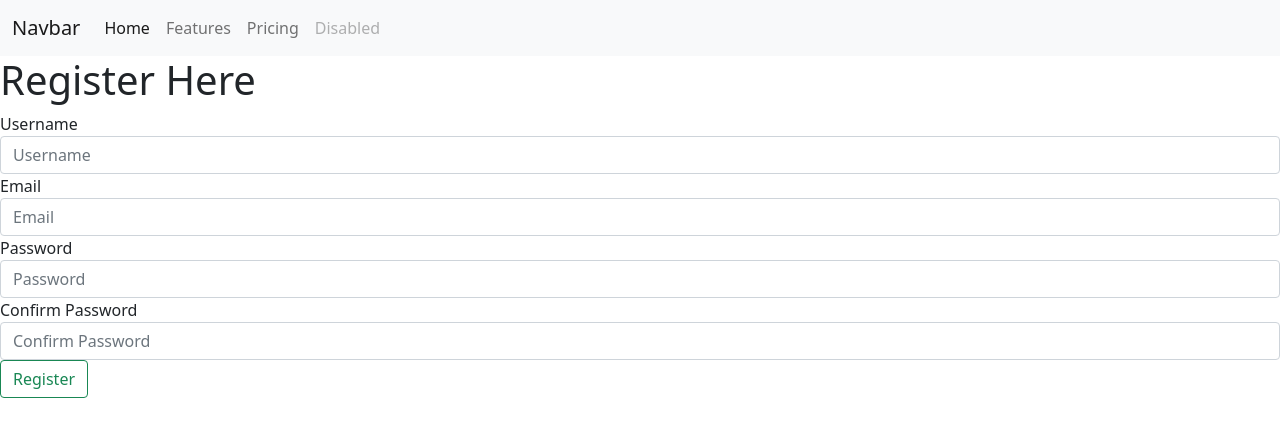
After one commit to Allisona1012/Flask_Rebuild, a Flask app: page /register in a window 1280 px wide. The commit adds this page. Shown: the top 437 px of the page. Run offline with Flask 2, Linux system fonts and the light colour scheme; some libraries are stand-ins or nearby versions.

Commit message:
created a working form using post requests

```diff
--- a/app/__init__.py
+++ b/app/__init__.py
@@ -1,5 +1,6 @@
 from flask import Flask
 
 app = Flask(__name__)
+app.config['SECRET_KEY'] = 'this is my secret key'
 
 from . import routes
--- a/app/routes.py
+++ b/app/routes.py
@@ -1,5 +1,6 @@
 from app import app
 from flask import render_template
+from app.forms import RegistrationForm
 
 @app.route('/') #this is part of the url
 def index():#this is a functoin that will run when we go to said web page
@@ -8,3 +9,11 @@ def index():#this is a functoin that will run when we go to said web page
 @app.route('/name')
 def name():
     return render_template('name.html')
+
+@app.route('/register', methods =['GET','POST'])
+def register():
+    form = RegistrationForm()
+    if form.validate_on_submit():
+        print ("Form has been validated")
+
+    return render_template('register.html', form = form )
--- a/app/templates/base.html
+++ b/app/templates/base.html
@@ -12,9 +12,12 @@
 </head>
     {% include 'navbar.html' %}
     <body>
-       {% block content %}
+        <div class="content">
+            {% block content %}
 
-       {% endblock %}
+            {% endblock %}
+
+        </div>
 
         <script src="https://cdnjs.cloudflare.com/ajax/libs/popper.js/2.9.2/umd/popper.min.js"></script>
         <script src="https://cdnjs.cloudflare.com/ajax/libs/twitter-bootstrap/5.1.0/js/bootstrap.min.js"></script>
--- /dev/null
+++ b/app/templates/register.html
@@ -0,0 +1,30 @@
+{% extends 'base.html' %}
+{% block title%} Register {% endblock %}
+
+{% block content %}
+    <h1> Register Here</h1>
+    <form action ="" method='POST'>
+        {{ form.csrf_token }}
+        <div class="form-group">
+            <fieldset>
+                {{form.username.label}}
+                {{ form.username(class="form-control", placeholder="Username")}}
+            </fieldset>
+            <fieldset>
+                {{form.email.label}}
+                {{ form.email(class="form-control", placeholder="Email")}}
+            </fieldset>
+            <fieldset>
+                {{form.password.label}}
+                {{ form.password(class="form-control", placeholder="Password")}}
+            </fieldset>
+            <fieldset>
+                {{form.confirm_pass.label}}
+                {{ form. confirm_pass(class="form-control", placeholder="Confirm Password")}}
+            </fieldset>
+        </div>
+        {{ form.submit (class='btn btn-outline-success')}}
+
+    </form>
+
+{% endblock %}
--- a/requirements.txt
+++ b/requirements.txt
@@ -1,6 +1,9 @@
 click==8.0.3
+dnspython==2.2.0
+email-validator==1.1.3
 Flask==2.0.2
 Flask-WTF==1.0.0
+idna==3.3
 itsdangerous==2.0.1
 Jinja2==3.0.3
 MarkupSafe==2.0.1
```
